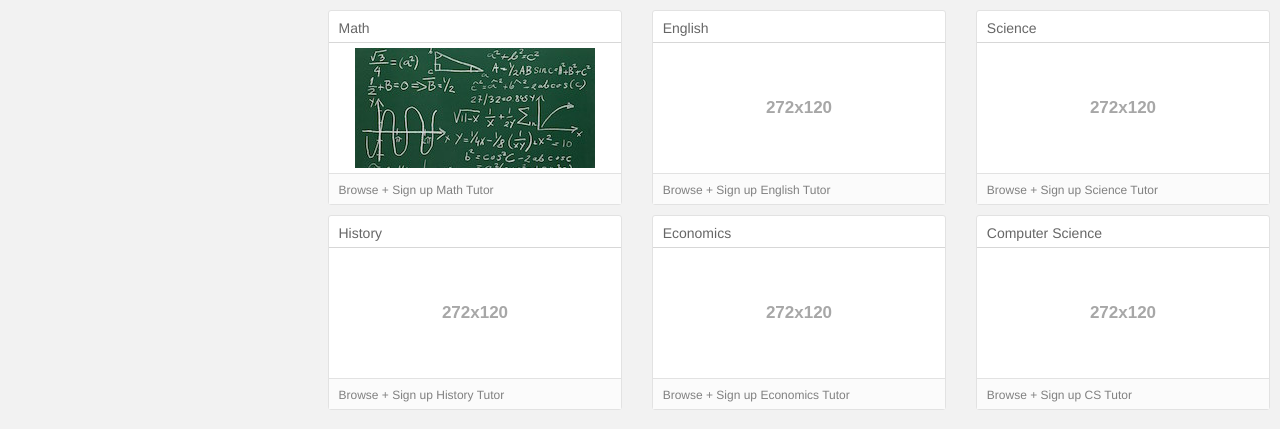
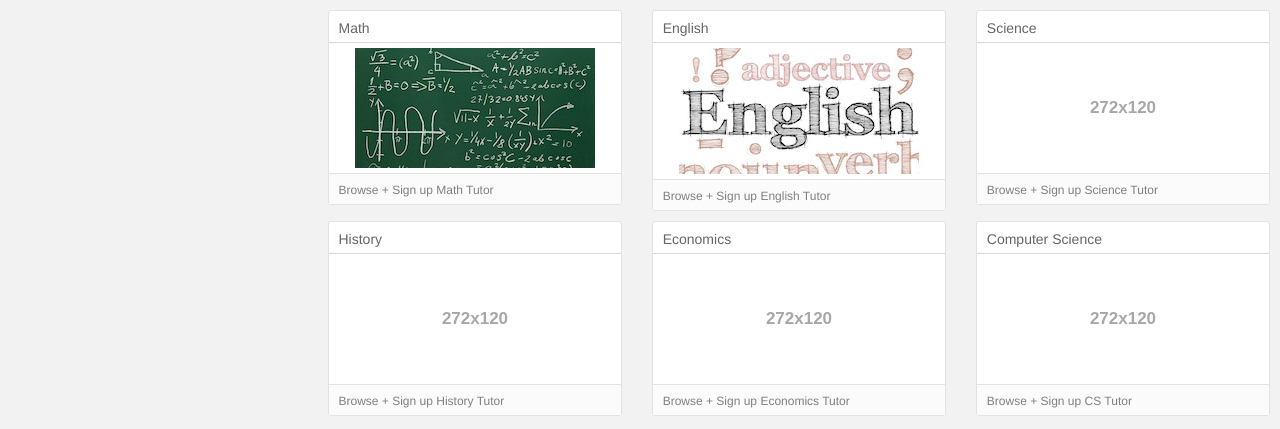
Before and after one commit to ethanchewy/StudyTogether, a plain HTML site: page index2.html in a window 1280 px wide. Shown: the part 709-1138 px from the top of the page. Drawn offline with Linux system fonts and the light colour scheme; a script that the page names is missing.

Commit message:
english update

```diff
--- a/index2.html
+++ b/index2.html
@@ -88,8 +88,8 @@
               <div class="chart-title">
                 English
               </div>
-              <div class="chart-stage">
-                <img data-src="holder.js/100%x120/white">
+              <div class="chart-stage text-center">
+                <img src="img/english.jpg">
               </div>
               <div class="chart-notes">
                 Browse + Sign up English Tutor
```
Also changed, not shown: img/english.jpg (added).
